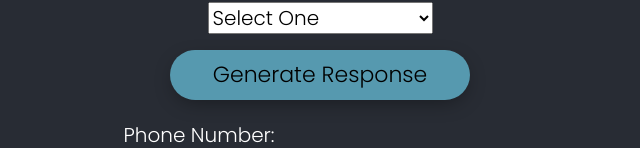
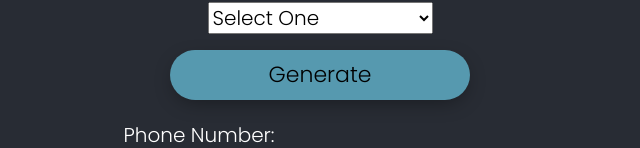
Before and after one commit to CoreySumma/sms-generator-deploy, a React (Create React App) app: page / in a window 1280 px wide. Shown: the part 335-483 px from the top of the page, without its empty margins (320-960 px from the left). Built offline with nearby package versions, Linux system fonts and the light colour scheme; no server answers; a web font is replaced by a local one.

Commit message:
button text changed

```diff
--- a/src/components/RelationForm/RelationForm.jsx
+++ b/src/components/RelationForm/RelationForm.jsx
@@ -46,7 +46,7 @@ export default function RelationForm({
         </select>
       </div>
       <button id="btn" className="response-btn" onClick={handleSubmit}>
-        <p>Generate Response</p>
+        <p>Generate</p>
       </button>
     </form>
   );
```
